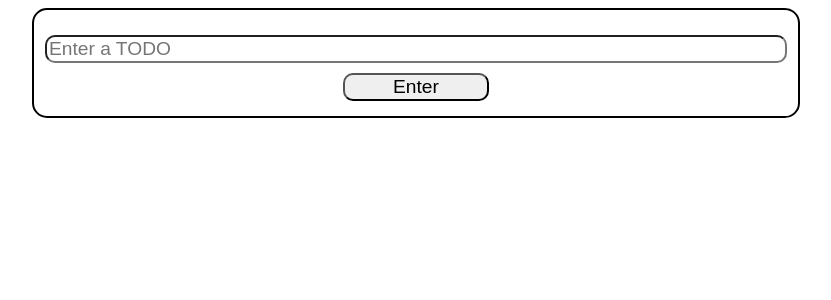
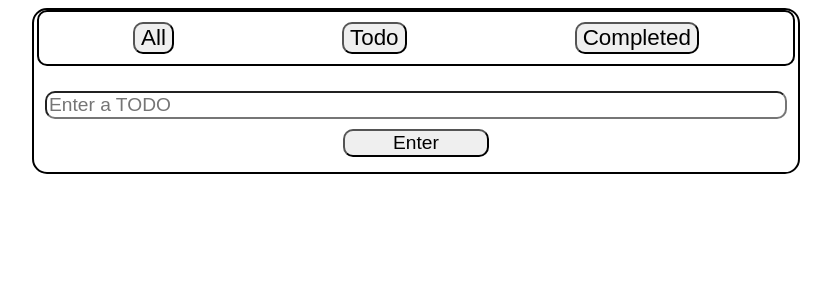
Before and after one commit to historey02/TODO-List-with-React, a React (Vite) app in the folder TODO List with React/: page / in a window 1280 px wide. Shown: the top 300 px of the page, without its empty margins (224-1055 px from the left). Built offline with nearby package versions, Linux system fonts and the light colour scheme.

Commit message:
Added Delete Button and NavBar
I added the delete button and functionality. The navbar currently has no functionality

```diff
--- a/TODO List with React/src/components/TodoCard.jsx
+++ b/TODO List with React/src/components/TodoCard.jsx
@@ -1,14 +1,19 @@
 import '../css/TodoCard.css'
 import {useTodoContext} from '../contexts/TodoContext'
 
-function TodoCard({task}){
-    const {removeTodo} = useTodoContext();
+function TodoCard({todo, key}){
+    const {todos, removeTodo} = useTodoContext();
 
+    function onDeleteClick(e){
+        e.preventDefault();
+        removeTodo(todo.id);
+    }
 
     return(
         <div className="todo-card">
-            <h2 className="todo-name">{task}</h2>
-            <button className="delete-button">X</button>
+            <button className="status-button">0</button>
+            <h2 className="todo-name">{todo.todo}</h2>
+            <button className="delete-button" onClick={(onDeleteClick)}>X</button>
         </div>
     );
 }
--- a/TODO List with React/src/components/TodoList.jsx
+++ b/TODO List with React/src/components/TodoList.jsx
@@ -13,7 +13,7 @@ function TodoList(){
 
         const newTodo ={
             id: Date.now(),
-            task: input.trim()
+            todo: input.trim()
         }
         addTodo(newTodo);
         setInput("");
@@ -22,11 +22,16 @@ function TodoList(){
 
     return(
         <div className="todo-list">
+            <div className="nav-bar">
+                <button className="all-button">All</button>
+                <button className="todo-button">Todo</button>
+                <button className="completed-button">Completed</button>
+            </div>
             {todos.map((todo) =>(
-                (<TodoCard key={todo.id} task={todo.task}/>)
+                (<TodoCard key={todo.id} todo={todo}/>)
             ))}
             <input type="text" value={input} onChange={(e) => setInput(e.target.value)} placeholder="Enter a TODO"/>
-            <button type="button" onClick={(onAddTodoClick)}>Enter</button>
+            <button className="add-button" type="button" onClick={(onAddTodoClick)}>Enter</button>
         </div>
     );
 }
--- a/TODO List with React/src/css/TodoCard.css
+++ b/TODO List with React/src/css/TodoCard.css
@@ -8,10 +8,15 @@
     padding: 15px;
     box-sizing: border-box;
     justify-content: space-between;
+    margin-bottom: 10px;
+}
+
+.delete-button,
+.status-button {
+    max-width: 40px;
+    max-height: 40px;
 }
 
 .delete-button {
-    max-width: 40px;
-    max-height: 40px;
     background-color: rgb(244, 138, 130);
 }
--- a/TODO List with React/src/css/TodoList.css
+++ b/TODO List with React/src/css/TodoList.css
@@ -7,11 +7,26 @@
     box-sizing: border-box;
     border: 2px solid black;
     border-radius: 15px;
-    padding: 15px;
+    padding: 0px 15px 15px 15px;
+}
+
+.nav-bar {
+    width: 100%;
+    border: 2px solid black;
+    border-radius: 10px;
+    display: flex;
+    justify-content: space-around;
+    margin-bottom: 15px;
+    padding: 10px;
+}
+
+.nav-bar>button {
+    font-size: 1.4em;
+    border-radius: 10px;
 }
 
 input,
-button {
+.add-button {
     margin-top: 10px;
     border-radius: 10px;
     font-size: 1.2em;
@@ -21,7 +36,6 @@ input {
     width: 100%;
 }
 
-button {
+.add-button {
     width: 20%;
-
 }
```
